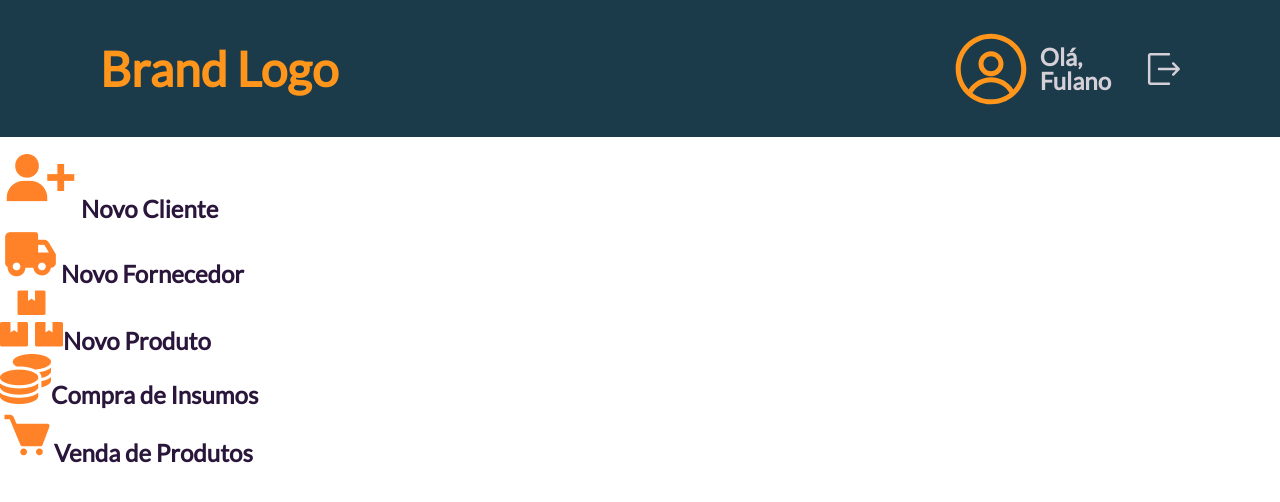
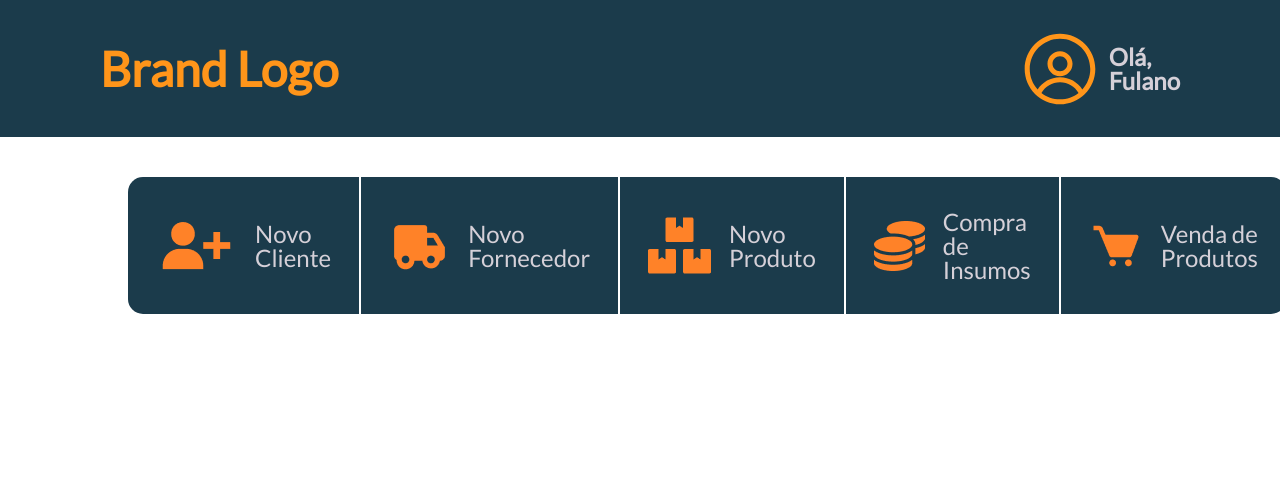
Before and after one commit to fernando-angeli/ErpMaispraTIFinal, a React (Vite) app in the folder frontend/: page / in a window 1280 px wide. Shown: the top 502 px of the page. Built offline with nearby package versions, Linux system fonts and the light colour scheme.

Commit message:
frontend

```diff
--- a/frontend/src/App.css
+++ b/frontend/src/App.css
@@ -47,4 +47,10 @@ body * {
     --text-40: #AAA1B1;
     --text-20: #D5D0D8;
     --text-0: #FFFFFF;
+
+
+
+    --primary-normal-hover: #142c38;
+
+
 }
--- a/frontend/src/App.jsx
+++ b/frontend/src/App.jsx
@@ -17,10 +17,13 @@ function App() {
     <>
       <Router>
         <Header isLoggedIn={isLogged}/>
+        <ProtectedRoute isLoggedIn={isLogged}>
+          <NavigationMenu/>
+        </ProtectedRoute>
         <Routes>
           <Route path='/' element={
             <ProtectedRoute isLoggedIn={isLogged}>
-              <NavigationMenu/>
+
             </ProtectedRoute>
           }/>
         </Routes>
--- a/frontend/src/components/accountContainer/AccountContainer.jsx
+++ b/frontend/src/components/accountContainer/AccountContainer.jsx
@@ -6,13 +6,10 @@ function AccountContainer({isLoggedIn}) {
     if (isLoggedIn) {
         return (
             <>
-                <div className='containerAccount'>
                     <div className='account'>
                         <img src={userIcon} alt="" className='userIcon'/>
                         <label>Olá,<br/>Fulano</label>
                     </div>
-                    <img src={exitIcon} alt="" className='exitIcon'/>
-                </div>
             </>
 
         )
--- a/frontend/src/components/accountContainer/accountContainer.css
+++ b/frontend/src/components/accountContainer/accountContainer.css
@@ -1,7 +1,4 @@
-.containerAccount {
-    display: flex;
-    gap: 32px;
-}
+
 
 .account {
     display: flex;
--- a/frontend/src/components/navigationMenu/NavigationMenu.jsx
+++ b/frontend/src/components/navigationMenu/NavigationMenu.jsx
@@ -31,9 +31,9 @@ function NavigationMenu() {
         }
     ]
     return (
-        <>
-            <OptionsNavigationMenu arrayOptions={options}/>
-        </>
+
+        <OptionsNavigationMenu arrayOptions={options}/>
+
     )
 }
 
--- a/frontend/src/components/navigationMenu/navigationMenu.css
+++ b/frontend/src/components/navigationMenu/navigationMenu.css
@@ -0,0 +1,29 @@
+div.navigationMenu {
+    display: flex;
+    width: 80%;
+    margin: 0 auto;
+    gap: 2px;
+    margin-top: 40px;
+}
+
+div.navigationMenu :hover {
+    background: var(--primary-normal-hover);
+}
+div.navigationMenu :active{
+    background: var(--primary-dark);
+}
+
+
+.selected {
+    background: var(--primary-dark) !important;
+}
+
+
+
+div.navigationMenu > :first-child {
+    border-radius: 15px 0 0 15px;
+}
+
+div.navigationMenu > :last-child {
+    border-radius:  0 15px 15px 0 ;
+}
--- a/frontend/src/components/navigationMenu/optionNavigationMenu/OptionsNavigationMenu.jsx
+++ b/frontend/src/components/navigationMenu/optionNavigationMenu/OptionsNavigationMenu.jsx
@@ -1,20 +1,24 @@
 import './optionNavigationMenu.css'
+import { useState } from 'react'
 
 function OptionsNavigationMenu({arrayOptions}) {
+    const [selected, setSelected] = useState(0)
+
     let toReturn = []
+
     arrayOptions.map((option, index) => {
         toReturn.push(
-        <div key={index}>
-            <img src={option.icon} alt="" />
-            <label>{option.description}</label>
-
-        </div>
-    )})
+            <div key={index} className='option'>
+                <img src={option.icon} alt="" className='optionIcon'/>
+                <label className='optionDescription'>{option.description}</label>
+            </div>
+        )
+    })
 
     return (
-        <>
+        <div className='navigationMenu'>
             {toReturn}
-        </>
+        </div>
     )
 }
 
--- a/frontend/src/components/navigationMenu/optionNavigationMenu/optionNavigationMenu.css
+++ b/frontend/src/components/navigationMenu/optionNavigationMenu/optionNavigationMenu.css
@@ -0,0 +1,19 @@
+div.option {
+    display: flex;
+    align-items: center;
+    justify-content: center;
+
+    flex-basis: 20%;
+    padding: 28px;
+    cursor: pointer;
+    background-color: var(--primary-normal);
+    gap: 18px;
+}
+
+
+label.optionDescription {
+    color: var(--text-20);
+    font-weight: 500;
+    text-align: left;
+    cursor: pointer;
+}
```
